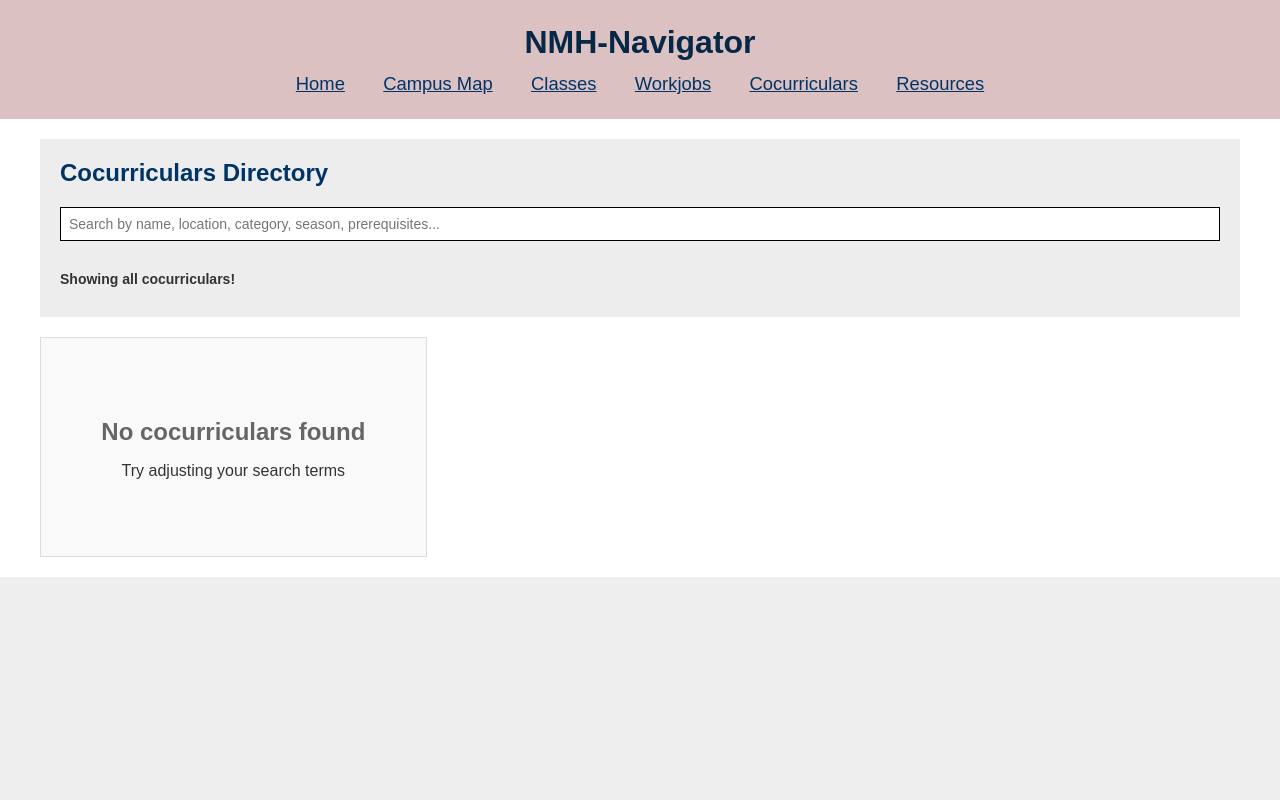
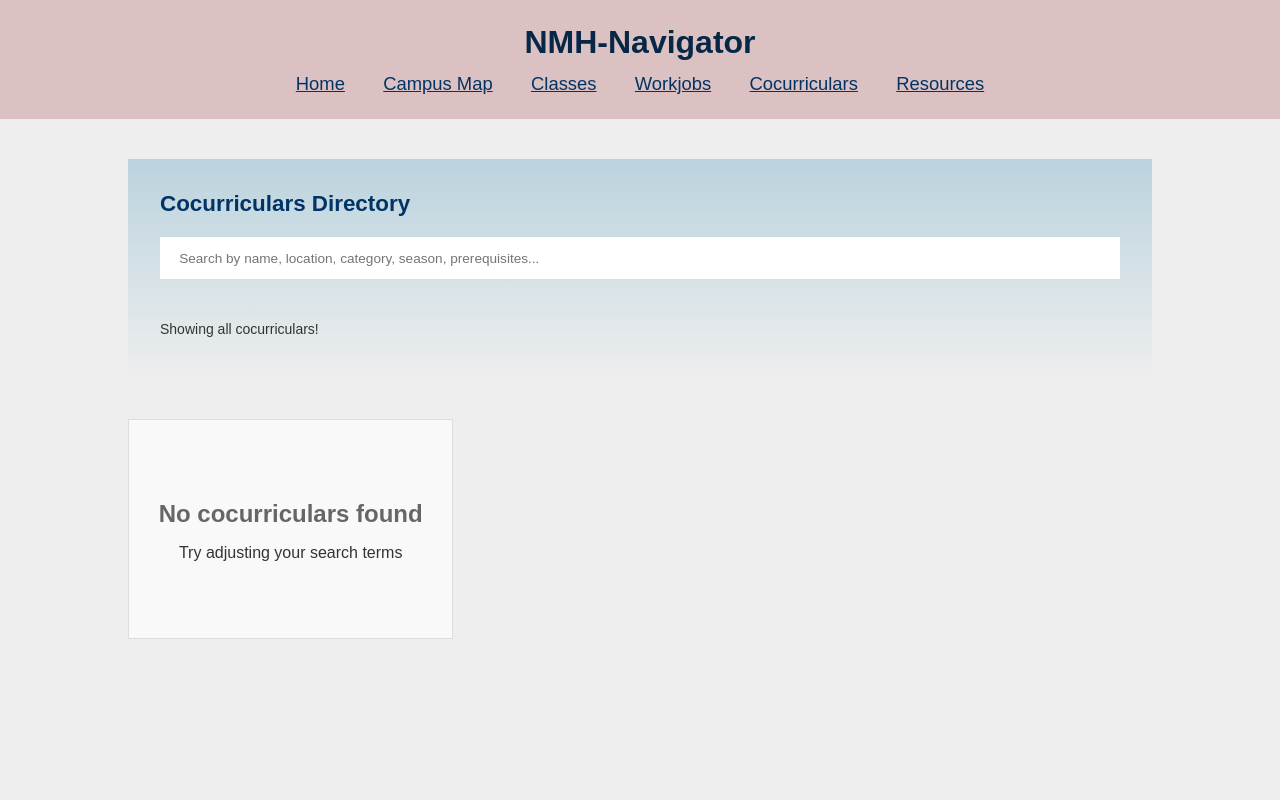
Before and after one commit to d3ltaV/navigator, a Flask app: page /cocurriculars in a window 1280 px wide. Run offline with Flask 3, Linux system fonts and the light colour scheme; data that the repository does not hold is empty; parts of the project's set-up code (start-up, migrations or seed data) failed here and were passed over.

Commit message:
ui fixup pt2

```diff
--- a/app/static/js/classes.js
+++ b/app/static/js/classes.js
@@ -133,10 +133,10 @@ function displayClasses(classes) {
             html += '<div class="class-info"><strong>Class Code: </strong>' + (c.code || 'unknown') + '</div>';
             html += '<div class="class-info"><strong>Credit: </strong>' + (c.credit || 'unknown') + '</div>';
 
-            html += '<div class="class-info">Department: ' + (c.dpt || 'unknown') + '</div>';
-            html += '<div class="class-info">Prerequisites: ' + (c.prereq || 'None') + '</div>';
+            html += '<div class="class-info"><strong>Department: </strong>' + (c.dpt || 'unknown') + '</div>';
+            html += '<div class="class-info"><strong>Prerequisites: </strong>' + (c.prereq || 'None') + '</div>';
 
-            html += '<div class="class-info">Description: ' + (c.desc || 'unknown') + '</div>';
+            html += '<div class="class-desc">' + (c.desc || 'unknown') + '</div>';
         }
         const safeName = encodeURIComponent(c.name);
         html += '</div>';
--- a/app/static/styles/cocurriculars.css
+++ b/app/static/styles/cocurriculars.css
@@ -2,7 +2,7 @@
     --navy: #003366;
     --maroon: #8B0000;
     --lp: #dbc1c1;
-
+    --dm: #4e0a0a;
     --bb: #bbd3de;
     --bb2: #d3e5ed;
     --dg: #232323;
@@ -12,79 +12,59 @@
     --text: #333;
     background-color: var(--mg);
 }
+.cocurriculars-container {
+    max-width: 80vw;
+    margin: 0 auto;
 
-body {
-    .cocurriculars-container {
-        margin: 0;
-        padding: 0;
-        box-sizing: border-box;
-    }
-
-    .cocurriculars-body {
-        background-color: #ffffff;
-        padding: 20px;
-
-        .container {
-            max-width: 1200px;
-            margin: 0 auto;
-        }
     .cocurriculars-header {
-            background-color: #ededed;
-            padding: 20px;
+        padding: 4vh;
         border: none;
-            margin-bottom: 20px;
-            font-weight: 700;
+        margin: 5vh 0vh;
+        background: linear-gradient(180deg, var(--bb), var(--mg));
 
         h1 {
             font-weight: 700;
             color: var(--navy);
-                font-size: 1.5rem;
+            font-size: 2.8vh;
             margin: 0 0 20px 0;
         }
     }
 
 
     .search-container {
-            margin-bottom: 20px;
+        margin-bottom: 4vh;
 
         .search-box {
             width: 100%;
-                padding: 8px;
-                font-size: 14px;
-                border: 1px solid #000;
+            padding: 1.7vh 1.5vw;
+            font-size: 1.7vh;
+            border: none;
             outline: none;
-            }
-
-            .search-box:focus {
-                border: 2px solid #000;
         }
     }
 
     .results-info {
         padding: 10px 0;
-            color: #333;
+        color: var(--text);
         font-size: 14px;
     }
 
 
-        /* ================= GRID ================= */
     .cocurriculars-grid {
         display: grid;
-            grid-template-columns: repeat(auto-fill, minmax(350px, 1fr));
-            gap: 20px;
+        grid-template-columns: repeat(auto-fill, minmax(20vw, 1fr));
+        gap: 3vh;
 
-
-            /* ---------- CARD ---------- */
         .cocurricular-card {
-                background-color: #fff;
-                padding: 15px;
-                border: 1px solid #000;
+            background-color: var(--w);
+            border-radius: 8px;
+            padding: 4vh;
 
             .cocurricular-title {
-                    color: #000;
-                    font-size: 16px;
-                    font-weight: bold;
-                    margin-bottom: 10px;
+                color: var(--dg);
+                font-size: 2vh;
+                font-weight: 700;
+                margin-bottom: 2vh;
             }
 
             .cocurricular-category {
@@ -109,14 +89,6 @@ body {
         }
     }
 
-
-        /* ================= STATES ================= */
-        .loading {
-            text-align: center;
-            padding: 40px;
-            color: #333;
-        }
-
     .no-results {
         text-align: center;
         padding: 60px 20px;
@@ -129,5 +101,12 @@ body {
             color: #666;
         }
     }
+
+
+
+    .loading {
+        text-align: center;
+        padding: 40px;
+        color: #333;
     }
 }
--- a/app/templates/cocurriculars.html
+++ b/app/templates/cocurriculars.html
@@ -5,8 +5,7 @@
 {% endblock %}
 
 {% block body %}
-<div class="cocurriculars-container cocurriculars-body">
-    <div class="container">
+<div class="cocurriculars-container">
     <div class="cocurriculars-header">
         <h1>Cocurriculars Directory</h1>
         <div class="search-container">
@@ -25,7 +24,6 @@
         <div class="loading">Loading cocurriculars...</div>
     </div>
 </div>
-</div>
 
 <script src="{{ url_for('static', filename='js/cocurriculars.js') }}"></script>
 {% endblock %}
--- a/app/templates/workjobs.html
+++ b/app/templates/workjobs.html
@@ -5,8 +5,7 @@
 {% endblock %}
 
 {% block body %}
-<div class="workjobs-container workjobs-body">
-    <div class="container">
+<div class="workjobs-container">
     <div class="workjobs-header">
         <h1>Workjobs Directory</h1>
         <div class="search-container">
@@ -25,7 +24,6 @@
         <div class="loading">Loading workjobs...</div>
     </div>
 </div>
-</div>
 
 <script src="{{ url_for('static', filename='js/workjobs.js') }}"></script>
 <script>
--- a/app/utils/classes.py
+++ b/app/utils/classes.py
@@ -21,7 +21,7 @@ class ClassList:
 
     def to_dict(self):
         return {
-            "dpt": self.name,
+            "dpt": self.dpt,
             "code": self.code,
             "name": self.name,
             "credit": self.credit,
--- a/app/utils/cocurriculars.py
+++ b/app/utils/cocurriculars.py
@@ -61,4 +61,4 @@ class CocurricularList:
 
 
 COCURRICULARS = CocurricularList.getCocurriculars()
-CocurricularList.printClasses()
+# CocurricularList.printClasses()
```
Also changed, not shown: app/static/js/workjobs.js (+7 -2 lines), app/static/styles/classes.css (+29 -27 lines), app/static/styles/workjobs.css (+57 -82 lines). Lines whose indentation alone changed are shown as unchanged.
